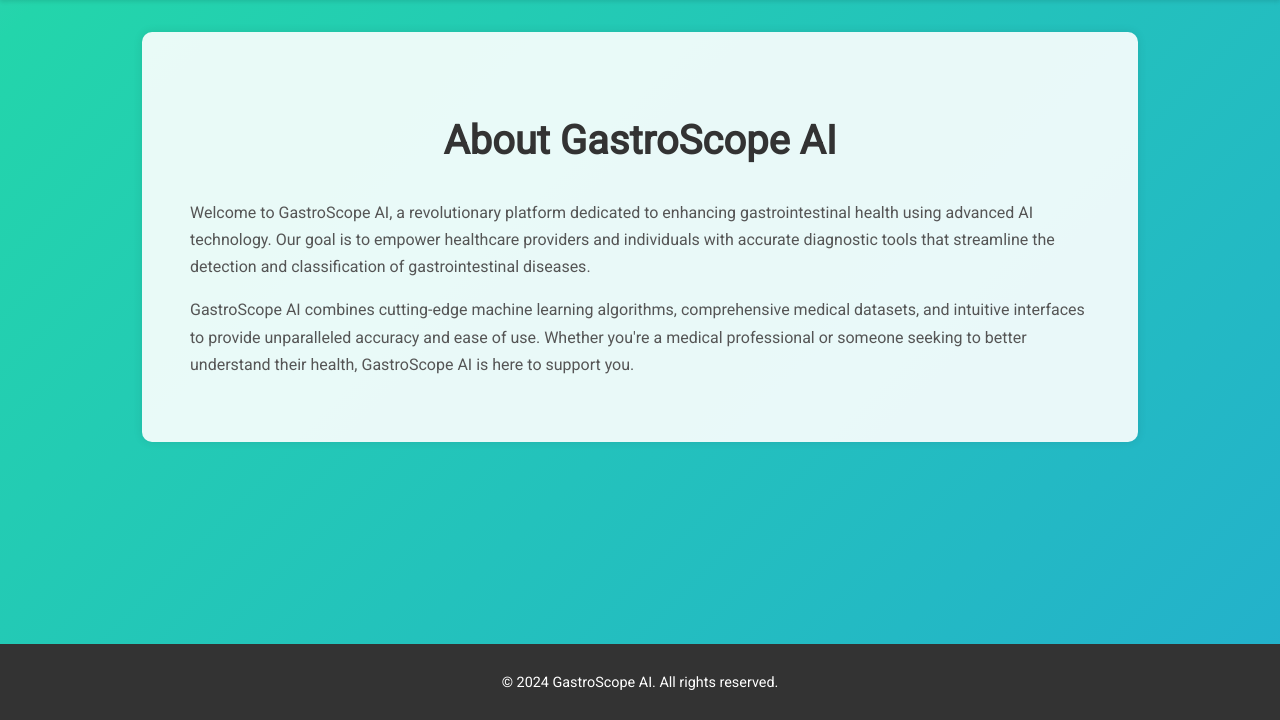
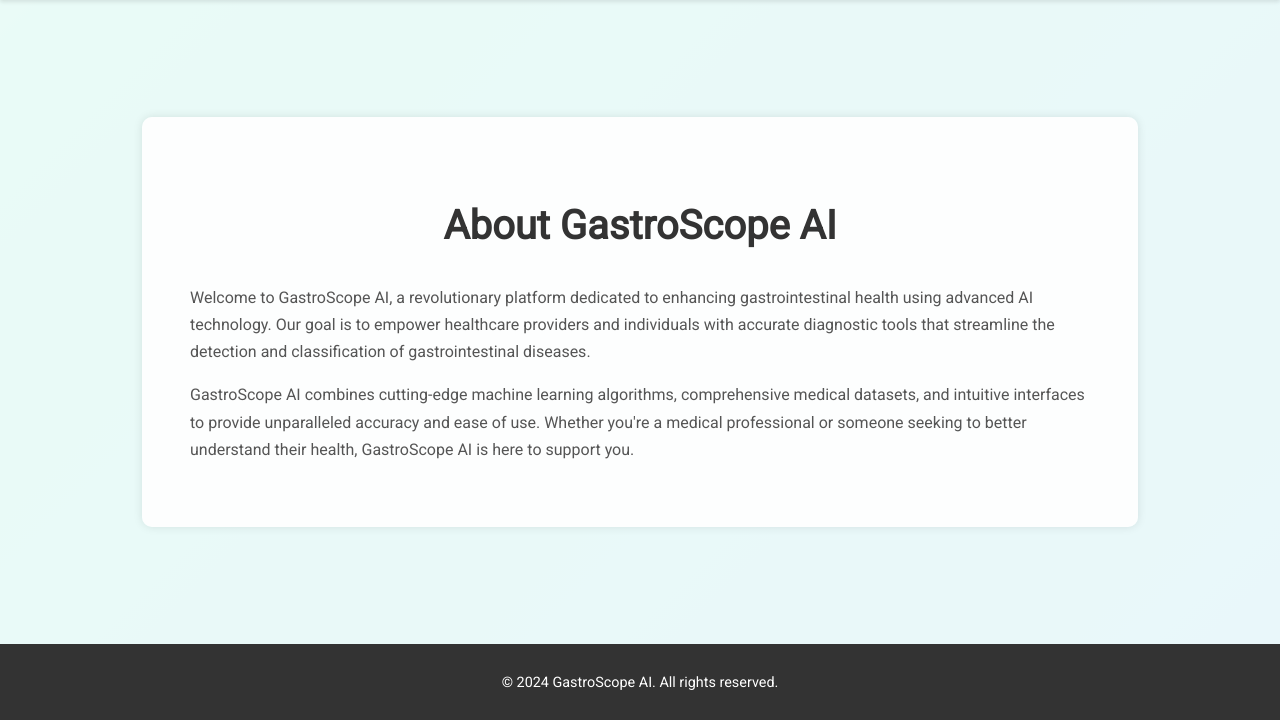
Before and after one commit to KushalJetty/GI-Disease-Detection, a Flask app: page /about in a window 1280 px wide. Shown: the part 80-800 px from the top of the page. Run offline with Flask 3, Linux system fonts and the light colour scheme; parts of the project's set-up code (start-up, migrations or seed data) failed here and were passed over.

Commit message:
style improvement

```diff
--- a/templates/about.html
+++ b/templates/about.html
@@ -11,6 +11,7 @@
 </head>
 <body>
   <div id="header-container"></div>
+  <main class="main-content">
   <div class="content-container">
     <h1>About GastroScope AI</h1>
     <p>
@@ -24,6 +25,7 @@
       GastroScope AI is here to support you.
     </p>
   </div>
+  </main>
   <div id="footer-container"></div>
   <script>
     function loadContent(url, targetId) {
--- a/templates/features.html
+++ b/templates/features.html
@@ -11,6 +11,7 @@
 </head>
 <body>
   <div id="header-container"></div>
+  <main class="main-content">
    <!-- Content Container -->
     <div class="content-container">
       <section class="feature-section">
@@ -81,6 +82,7 @@
       </section>
     </div>
   </div>
+  </main>
   <div id="footer-container"></div>
   <script>
     function loadContent(url, targetId) {
--- a/templates/graph.html
+++ b/templates/graph.html
@@ -11,6 +11,7 @@
 </head>
 <body>
   <div id="header-container"></div>
+  <main class="main-content">
   <!-- Graph Section -->
   <section class="graph-section">
     <h2>Analysis Graphs</h2>
@@ -28,6 +29,7 @@
     {% endfor %}
   </section>
   </div>
+  </main>
   <div id="footer-container"></div>
   <script>
     function loadContent(url, targetId) {
--- a/templates/home.html
+++ b/templates/home.html
@@ -11,6 +11,7 @@
 </head>
 <body>
   <div id="header-container"></div>
+  <main class="main-content">
     <!-- Image Selection Form -->
     <div class="content-container">
       <section id="image-selection" class="image-select-section">
@@ -32,6 +33,7 @@
       </section>
     </div>
   </div>
+  </main>
   <div id="footer-container"></div>
   <script>
     const fileInput = document.getElementById('file');
--- a/templates/login.html
+++ b/templates/login.html
@@ -12,6 +12,7 @@
 <body>
   <div id="header-container"></div>
       <!-- Login Form -->
+      <main class="main-content">
       <section id="form1" class="form-section active">
         <h2>User Login</h2>
         <form method="post" action="{{ url_for('userlog') }}">
@@ -60,6 +61,7 @@
       </section>
     </div>
   </div>
+      </main>
   <div id="footer-container"></div>
   <script>
     function toggleform(e) {
--- a/templates/results.html
+++ b/templates/results.html
@@ -11,6 +11,7 @@
 </head>
 <body>
   <div id="header-container"></div>
+  <main class="main-content">
   <div class="results-container">
     <!-- Selected Image -->
     <div class="result-card">
@@ -70,6 +71,7 @@
       {% endif %}
     </div>
 </div>
+</main>
     <div id="footer-container"></div>
     <script>
       function loadContent(url, targetId) {
```
